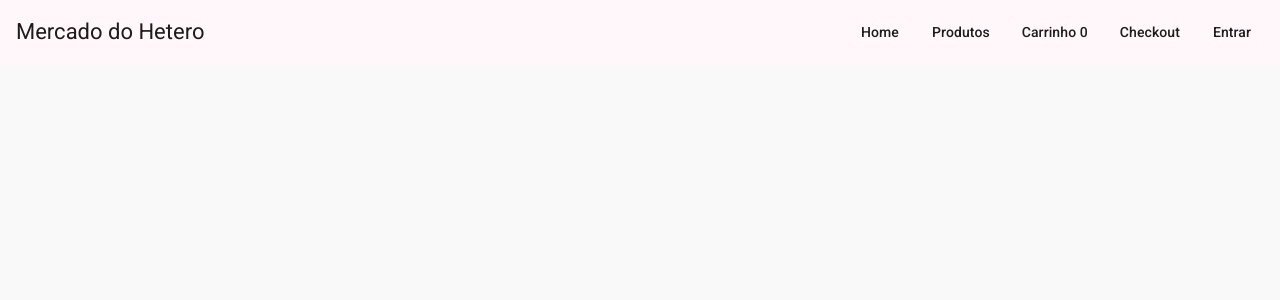
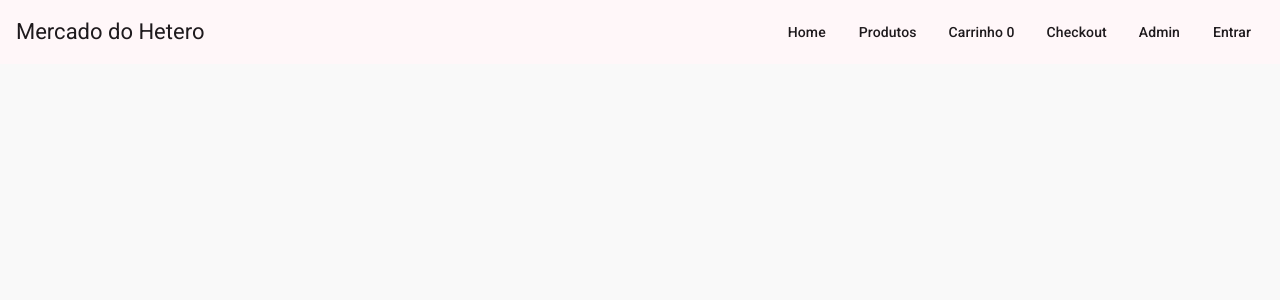
Before and after one commit to reigabs/e-commerce, an Angular app: page / in a window 1280 px wide. Shown: the top 300 px of the page. Built offline with nearby package versions, Linux system fonts and the light colour scheme.

Commit message:
style: cria a aba admin, reage ao estado do usuário e exibir informações relevantes da sessão

```diff
--- a/src/app/shared/layout/header/header.html
+++ b/src/app/shared/layout/header/header.html
@@ -7,6 +7,7 @@
 <button mat-button routerLink="/produtos">Produtos</button>
 <button mat-button routerLink="/carrinho">Carrinho {{quantidadeHeader()}}</button>
 <button mat-button routerLink="/checkout">Checkout</button>
+<button mat-button routerLink="/admin">Admin</button>
 
 @if (estaLogado()) {
 <span>{{ usuarioAtual()?.email }}</span>
--- a/src/app/shared/layout/header/header.ts
+++ b/src/app/shared/layout/header/header.ts
@@ -1,7 +1,7 @@
 import { Component } from '@angular/core';
 import { MatToolbarModule } from '@angular/material/toolbar';
 import { MatButtonModule } from '@angular/material/button';
-import { RouterLink } from '@angular/router';
+import { RouterLink, Router} from '@angular/router';
 import { CarrinhoService } from '../../../core/services/carrinho.service';
 import { inject } from '@angular/core';
 import { AuthService } from '../../../core/services/auth.service';
@@ -16,11 +16,13 @@
   nomeLoja = 'Mercado do Hetero';
   private carrinhoService = inject(CarrinhoService);
   private authService = inject(AuthService);
+  private router = inject(Router);
 
   quantidadeHeader = this.carrinhoService.quantidadeItens;
   estaLogado = this.authService.estaLogado;
 usuarioAtual = this.authService.usuarioAtual;
 sair() {
 this.authService.logout();
+this.router.navigateByUrl('/login');
 }
 }
```
